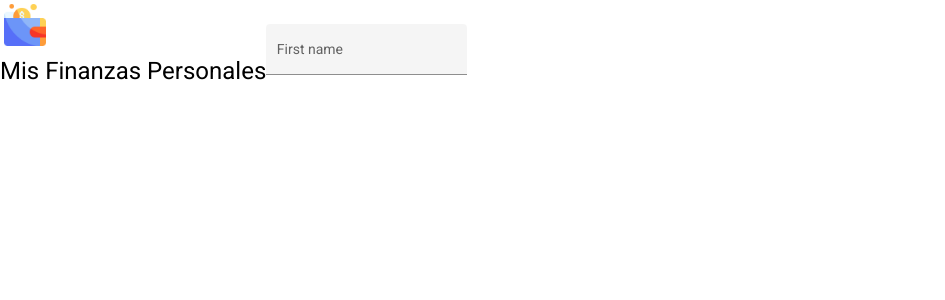
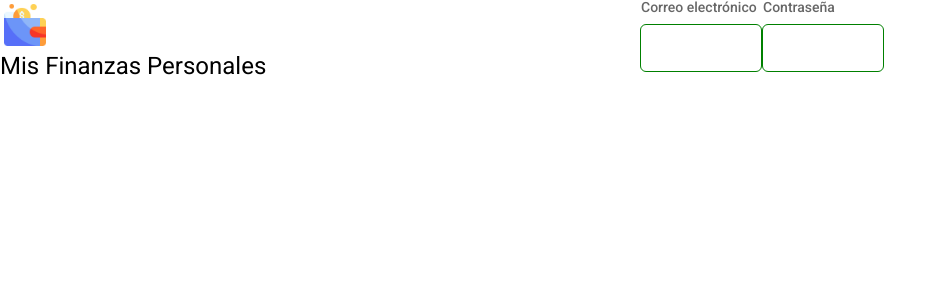
Before and after one commit to DavidBarcenas/angular-finanzas-personales, an Angular app: page /login in a window 1280 px wide. Shown: the top 300 px of the page, without its empty margins (0-945 px from the left). Built offline with nearby package versions, Linux system fonts and the light colour scheme.

Commit message:
setup tailwindcss

```diff
--- a/package.json
+++ b/package.json
@@ -38,6 +38,7 @@
     "@types/jasmine": "~4.0.0",
     "@typescript-eslint/eslint-plugin": "^5.39.0",
     "@typescript-eslint/parser": "^5.39.0",
+    "autoprefixer": "^10.4.12",
     "concurrently": "^7.4.0",
     "eslint": "^8.24.0",
     "eslint-config-prettier": "^8.5.0",
@@ -50,11 +51,13 @@
     "karma-jasmine": "~5.1.0",
     "karma-jasmine-html-reporter": "~2.0.0",
     "lint-staged": "^13.0.3",
+    "postcss": "^8.4.18",
     "prettier": "2.7.1",
     "stylelint": "^14.13.0",
     "stylelint-config-prettier": "^9.0.3",
     "stylelint-config-standard": "^28.0.0",
     "stylelint-config-standard-scss": "^5.0.0",
+    "tailwindcss": "^3.1.8",
     "typescript": "~4.7.2"
   }
 }
--- a/src/app/auth/auth.component.html
+++ b/src/app/auth/auth.component.html
@@ -1,9 +1,9 @@
-<div class="auth">
-  <div>
+<div class="flex auth">
+  <div class="auth-bg">
     <img src="../../assets/images/logo.png" alt="Mis Finanzas Personales" width="50" />
     <h1>Mis Finanzas Personales</h1>
   </div>
-  <div>
+  <div class="flex-center auth-form">
     <router-outlet></router-outlet>
   </div>
 </div>
--- a/src/app/auth/auth.component.scss
+++ b/src/app/auth/auth.component.scss
@@ -1,3 +1,8 @@
 .auth {
-  display: flex;
+  height: 100vh;
+
+  &-bg,
+  &-form {
+    width: 50%;
+  }
 }
--- a/src/app/auth/login/login.component.html
+++ b/src/app/auth/login/login.component.html
@@ -1,4 +1,13 @@
-<mat-form-field class="flex-auto gt-xs:pr-3" appearance="fill">
-  <mat-label>First name</mat-label>
-  <input matInput />
-</mat-form-field>
+<div class="login">
+  <form>
+    <mat-form-field appearance="fill">
+      <mat-label>Correo electrónico</mat-label>
+      <input matInput />
+    </mat-form-field>
+
+    <mat-form-field appearance="fill">
+      <mat-label>Contraseña</mat-label>
+      <input matInput type="password" />
+    </mat-form-field>
+  </form>
+</div>
--- a/src/styles.scss
+++ b/src/styles.scss
@@ -1,4 +1,8 @@
 @import './styles/angular-material';
+
+@tailwind base;
+@tailwind components;
+@tailwind utilities;
 
 html,
 body {
--- a/src/styles/angular-material.scss
+++ b/src/styles/angular-material.scss
@@ -33,11 +33,11 @@
   }
 
   /* Default style tweaks and enhancements */
-  &.mat-form-field-wrapper {
+  .mat-form-field-wrapper {
     margin-bottom: 16px;
     padding-bottom: 0;
 
-    &.mat-form-field-flex {
+    .mat-form-field-flex {
       position: relative;
       display: flex;
       align-items: stretch;
--- /dev/null
+++ b/src/styles/utils.scss
@@ -0,0 +1,11 @@
+.flex {
+  display: flex;
+  flex-wrap: wrap;
+}
+
+.flex-center {
+  display: flex;
+  flex-wrap: wrap;
+  align-items: center;
+  justify-content: center;
+}
--- /dev/null
+++ b/tailwind.config.js
@@ -0,0 +1,8 @@
+/** @type {import('tailwindcss').Config} */
+module.exports = {
+  content: ['./src/**/*.{html,ts}'],
+  theme: {
+    extend: {},
+  },
+  plugins: [],
+};
```
Also changed, not shown: .stylelintrc.json, 1 other file (tests, documents, lock files or other folders).
